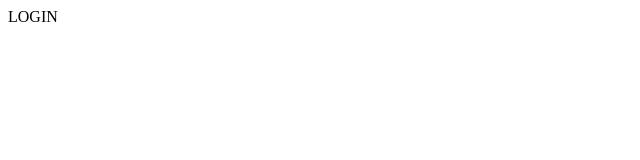
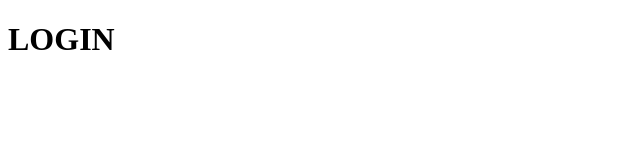
Before and after one commit to sammyl720/git-basics, a plain HTML site: page login.html in a window 1280 px wide. Shown: the whole page, without its empty margins (0-640 px from the left). Drawn offline with Linux system fonts and the light colour scheme.

Commit message:
added h1

```diff
--- a/login.html
+++ b/login.html
@@ -9,7 +9,7 @@
 </head>
 
 <body>
-    LOGIN
+    <h1>LOGIN</h1>
 </body>
 
 </html>
```
